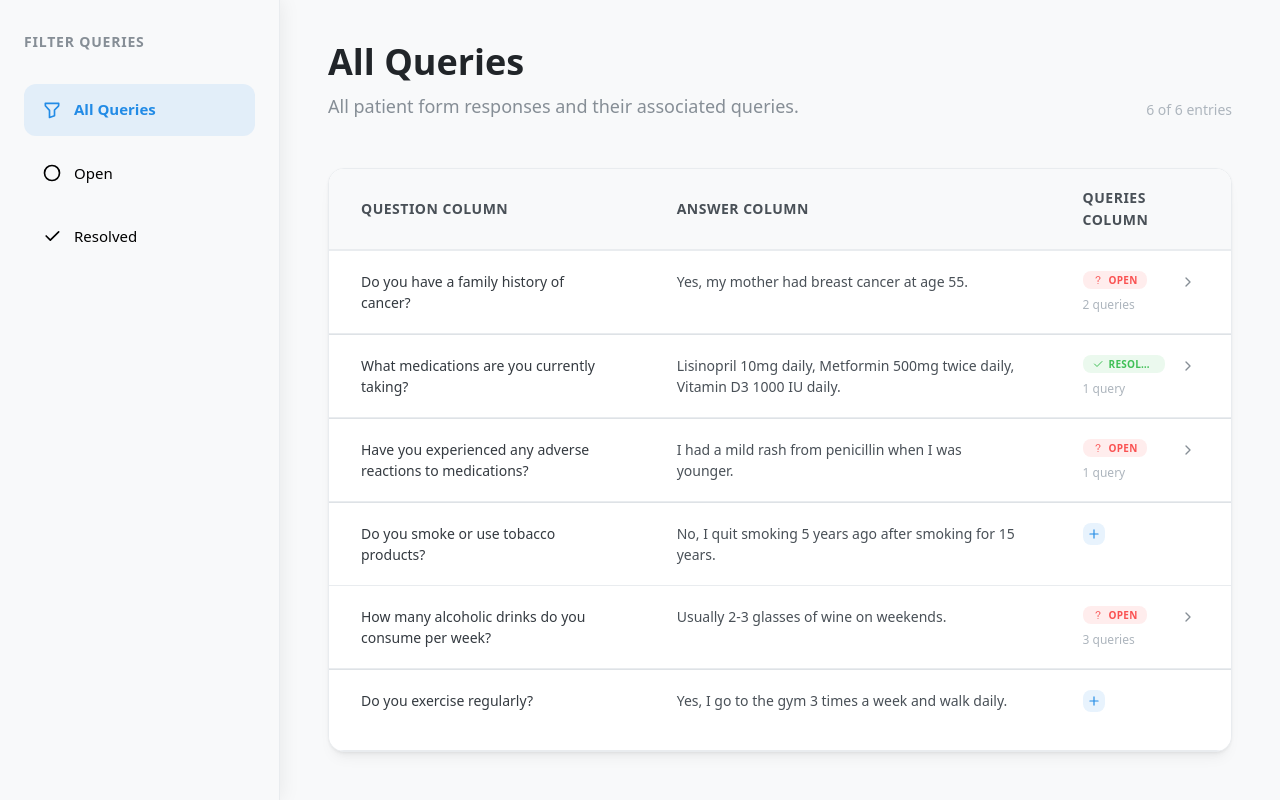
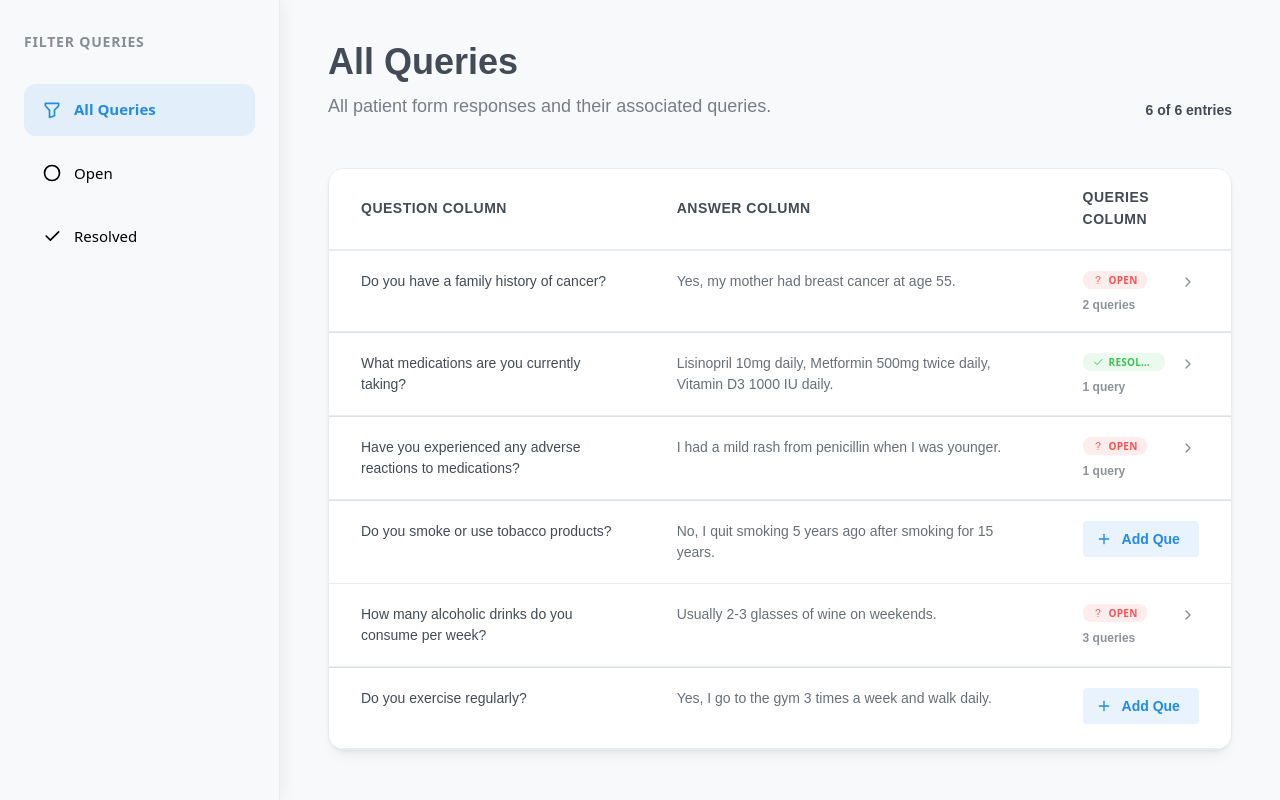
Before and after one commit to Digital-Ibraheem/vial-take-home, a Next.js app in the folder frontend/: page / in a window 1280 px wide. Built offline with nearby package versions, Linux system fonts and the light colour scheme.

Commit message:
fix/ui issue with modal and fonts

```diff
--- a/frontend/src/components/MainContent.tsx
+++ b/frontend/src/components/MainContent.tsx
@@ -7,77 +7,11 @@ import { useState } from 'react';
 import { useDisclosure } from '@mantine/hooks';
 import { FilterType } from './AppLayout';
 
+import { mockQueries, type QueryDetail } from '../data/mockQueries';
+
 interface MainContentProps {
   filter: FilterType;
 }
-
-interface QueryDetail {
-  id: number;
-  description: string;
-  createdAt: Date;
-  updatedAt: Date;
-  status: 'OPEN' | 'RESOLVED';
-}
-
-const mockQueries: Record<number, QueryDetail[]> = {
-  1: [
-    {
-      id: 1,
-      description: "Please provide more specific details about the type of breast cancer and any genetic testing results.",
-      createdAt: new Date('2024-01-15T10:30:00'),
-      updatedAt: new Date('2024-01-16T14:22:00'),
-      status: 'OPEN'
-    },
-    {
-      id: 2,
-      description: "Need clarification on the age of diagnosis and current screening recommendations.",
-      createdAt: new Date('2024-01-14T09:15:00'),
-      updatedAt: new Date('2024-01-15T11:45:00'),
-      status: 'OPEN'
-    }
-  ],
-  2: [
-    {
-      id: 3,
-      description: "Please confirm the exact dosages and timing of medication administration.",
-      createdAt: new Date('2024-01-12T16:20:00'),
-      updatedAt: new Date('2024-01-18T13:30:00'),
-      status: 'RESOLVED'
-    }
-  ],
-  3: [
-    {
-      id: 4,
-      description: "Require more details about the severity and duration of the allergic reaction.",
-      createdAt: new Date('2024-01-10T11:00:00'),
-      updatedAt: new Date('2024-01-11T09:30:00'),
-      status: 'OPEN'
-    }
-  ],
-  5: [
-    {
-      id: 5,
-      description: "Need clarification on specific types of alcoholic beverages and consumption patterns.",
-      createdAt: new Date('2024-01-08T14:15:00'),
-      updatedAt: new Date('2024-01-09T10:20:00'),
-      status: 'OPEN'
-    },
-    {
-      id: 6,
-      description: "Please provide information about any recent changes in drinking habits.",
-      createdAt: new Date('2024-01-07T13:45:00'),
-      updatedAt: new Date('2024-01-08T16:10:00'),
-      status: 'OPEN'
-    },
-    {
-      id: 7,
-      description: "Clarify if there are any associated health concerns or symptoms.",
-      createdAt: new Date('2024-01-06T12:30:00'),
-      updatedAt: new Date('2024-01-07T15:25:00'),
-      status: 'OPEN'
-    }
-  ]
-};
 
 const mockFormData = [
   {
@@ -129,6 +63,9 @@ export function MainContent({ filter }: MainContentProps) {
   const [selectedItem, setSelectedItem] = useState<typeof mockFormData[0] | null>(null);
   const [queryDescription, setQueryDescription] = useState('');
   const [expandedRow, setExpandedRow] = useState<number | null>(null);
+  const [editingQuery, setEditingQuery] = useState<number | null>(null);
+  const [editingDescription, setEditingDescription] = useState('');
+  const [editingStatus, setEditingStatus] = useState<'OPEN' | 'RESOLVED'>('OPEN');
 
   const handleCreateQuery = (item: typeof mockFormData[0]) => {
     setSelectedItem(item);
@@ -167,29 +104,57 @@ export function MainContent({ filter }: MainContentProps) {
     }).format(date);
   };
 
+  const handleEditQuery = (query: QueryDetail) => {
+    setEditingQuery(query.id);
+    setEditingDescription(query.description);
+    setEditingStatus(query.status);
+  };
+
+  const handleSaveQuery = (queryId: number) => {
+    console.log('Saving query:', {
+      id: queryId,
+      description: editingDescription,
+      status: editingStatus,
+    });
+    // Here you would typically make an API call to update the query
+    setEditingQuery(null);
+    setEditingDescription('');
+    setEditingStatus('OPEN');
+  };
+
+  const handleCancelEdit = () => {
+    setEditingQuery(null);
+    setEditingDescription('');
+    setEditingStatus('OPEN');
+  };
+
   const getQueryDisplay = (item: typeof mockFormData[0]) => {
-    // If no queries exist, show create query button
+    // If no queries exist, show create query button in chevron position
     if (item.queryCount === 0) {
       return (
         <Box style={{
           display: 'flex',
           flexDirection: 'row',
-          gap: '8px',
+          gap: '12px',
           height: '40px',
           alignItems: 'flex-start',
+          justifyContent: 'flex-end',
+          width: '100%',
         }}>
-          <Tooltip label="Create Query" position="top">
-            <ActionIcon
+          <Button
             variant="light"
             color="blue"
             size="sm"
-              radius="md"
+            leftSection={<IconPlus size={16} />}
             onClick={() => handleCreateQuery(item)}
-              style={{ cursor: 'pointer' }}
+            style={{
+              fontSize: '14px',
+              fontFamily: 'Euclid Circular A, sans-serif',
+              fontWeight: 600,
+            }}
           >
-              <IconPlus size={14} />
-            </ActionIcon>
-          </Tooltip>
+            Add Query
+          </Button>
         </Box>
       );
     }
@@ -224,7 +189,15 @@ export function MainContent({ filter }: MainContentProps) {
           >
             {item.queryStatus}
           </Badge>
-          <Text size="xs" c="gray.5" fw={500}>
+          <Text
+            size="xs"
+            c="rgb(67, 75, 86)"
+            fw={600}
+            style={{
+              fontFamily: 'Euclid Circular A, sans-serif',
+              opacity: 0.6,
+            }}
+          >
             {item.queryCount} {item.queryCount === 1 ? 'query' : 'queries'}
           </Text>
         </Box>
@@ -267,7 +240,13 @@ export function MainContent({ filter }: MainContentProps) {
           paddingBottom: '20px',
           height: '80px',
         }}>
-          <Text size="sm" fw={500} c="gray.8" lh={1.5}>
+          <Text
+            size="sm"
+            fw={500}
+            c="rgb(67, 75, 86)"
+            lh={1.5}
+            style={{ fontFamily: 'Euclid Circular A, sans-serif' }}
+          >
             {item.question}
           </Text>
         </Table.Td>
@@ -278,7 +257,15 @@ export function MainContent({ filter }: MainContentProps) {
           paddingBottom: '20px',
           height: '80px',
         }}>
-          <Text size="sm" c="gray.7" lh={1.5}>
+          <Text
+            size="sm"
+            c="rgb(67, 75, 86)"
+            lh={1.5}
+            style={{
+              fontFamily: 'Euclid Circular A, sans-serif',
+              opacity: 0.8,
+            }}
+          >
             {item.answer}
           </Text>
         </Table.Td>
@@ -305,25 +292,44 @@ export function MainContent({ filter }: MainContentProps) {
                   borderBottom: '1px solid var(--mantine-color-gray-2)',
                 }}
               >
-                <Text size="sm" fw={600} c="gray.7" mb="md">
+                                    <Text
+                      size="sm"
+                      fw={600}
+                      c="rgb(67, 75, 86)"
+                      mb="md"
+                      style={{
+                        fontFamily: 'Euclid Circular A, sans-serif',
+                      }}
+                    >
                       Query Details
                     </Text>
                 <Table style={{ backgroundColor: 'white', fontSize: '14px' }}>
                   <Table.Thead>
                     <Table.Tr>
-                      <Table.Th style={{ width: '45%' }}>Description</Table.Th>
-                      <Table.Th style={{ width: '20%' }}>Created</Table.Th>
-                      <Table.Th style={{ width: '20%' }}>Last Updated</Table.Th>
-                      <Table.Th style={{ width: '15%' }}>Status</Table.Th>
+                      <Table.Th style={{ width: '40%' }}>Description</Table.Th>
+                      <Table.Th style={{ width: '18%' }}>Created</Table.Th>
+                      <Table.Th style={{ width: '18%' }}>Last Updated</Table.Th>
+                      <Table.Th style={{ width: '14%' }}>Status</Table.Th>
+                      <Table.Th style={{ width: '10%' }}></Table.Th>
                     </Table.Tr>
                   </Table.Thead>
                   <Table.Tbody>
                     {mockQueries[item.id].map((query) => (
                       <Table.Tr key={query.id}>
                         <Table.Td>
+                          {editingQuery === query.id ? (
+                            <TextInput
+                              value={editingDescription}
+                              onChange={(event) => setEditingDescription(event.currentTarget.value)}
+                              size="sm"
+                              placeholder="Enter query description"
+                              style={{ fontSize: '14px' }}
+                            />
+                          ) : (
                             <Text size="sm" lh={1.4}>
                               {query.description}
                             </Text>
+                          )}
                         </Table.Td>
                         <Table.Td>
                           <Text size="xs" c="gray.6">
@@ -336,6 +342,22 @@ export function MainContent({ filter }: MainContentProps) {
                           </Text>
                         </Table.Td>
                         <Table.Td>
+                          {editingQuery === query.id ? (
+                            <Group gap="xs" align="center">
+                              <Checkbox
+                                checked={editingStatus === 'RESOLVED'}
+                                onChange={(event) =>
+                                  setEditingStatus(event.currentTarget.checked ? 'RESOLVED' : 'OPEN')
+                                }
+                                size="sm"
+                                color="green"
+                                label=""
+                              />
+                              <Text size="xs" c="gray.6">
+                                {editingStatus === 'RESOLVED' ? 'Resolved' : 'Open'}
+                              </Text>
+                            </Group>
+                          ) : (
                             <Badge
                               color={query.status === 'OPEN' ? 'red' : 'green'}
                               variant="light"
@@ -343,11 +365,74 @@ export function MainContent({ filter }: MainContentProps) {
                             >
                               {query.status}
                             </Badge>
+                          )}
+                        </Table.Td>
+                        <Table.Td>
+                          {editingQuery === query.id ? (
+                            <Group gap="xs">
+                              <Tooltip label="Save changes">
+                                <ActionIcon
+                                  color="green"
+                                  variant="light"
+                                  size="sm"
+                                  onClick={() => handleSaveQuery(query.id)}
+                                >
+                                  <IconDeviceFloppy size={14} />
+                                </ActionIcon>
+                              </Tooltip>
+                              <Tooltip label="Cancel">
+                                <ActionIcon
+                                  color="gray"
+                                  variant="light"
+                                  size="sm"
+                                  onClick={handleCancelEdit}
+                                >
+                                  <IconX size={14} />
+                                </ActionIcon>
+                              </Tooltip>
+                            </Group>
+                          ) : (
+                            <Tooltip label="Edit query">
+                              <ActionIcon
+                                color="blue"
+                                variant="light"
+                                size="sm"
+                                onClick={() => handleEditQuery(query)}
+                              >
+                                <IconPencil size={14} />
+                              </ActionIcon>
+                            </Tooltip>
+                          )}
                         </Table.Td>
                       </Table.Tr>
                     ))}
                   </Table.Tbody>
                 </Table>
+
+                {/* Create Query Button at bottom of expanded queries */}
+                <Box style={{
+                  padding: '16px 0 8px 0',
+                  borderTop: '1px solid var(--mantine-color-gray-2)',
+                  marginTop: '16px',
+                  display: 'flex',
+                  justifyContent: 'center',
+                }}>
+                  <Button
+                    variant="light"
+                    color="blue"
+                    size="sm"
+                    leftSection={<IconPlus size={16} />}
+                    onClick={() => handleCreateQuery(item)}
+                    style={{
+                      fontSize: '14px',
+                      fontFamily: 'Poppins, sans-serif',
+                      fontWeight: 600,
+                      fontStyle: 'normal',
+                    }}
+                  >
+                    Add New Query
+                  </Button>
+                </Box>
               </Box>
             </Collapse>
           </Table.Td>
@@ -374,19 +459,52 @@ export function MainContent({ filter }: MainContentProps) {
         <Box>
           <Group justify="space-between" align="flex-end" mb="md">
             <Box>
-              <Text size="2.25rem" fw={700} c="gray.9" mb="xs" lh={1.2}>
+              <Text
+                size="2.25rem"
+                fw={700}
+                c="rgb(67, 75, 86)"
+                mb="xs"
+                lh={1.2}
+                style={{ fontFamily: 'Euclid Circular A, sans-serif' }}
+              >
                 {getFilterTitle()}
               </Text>
-              <Text size="lg" c="gray.6" lh={1.5} maw={600}>
+              <Text
+                size="lg"
+                c="rgb(67, 75, 86)"
+                lh={1.5}
+                maw={600}
+                style={{
+                  fontFamily: 'Euclid Circular A, sans-serif',
+                  opacity: 0.7,
+                }}
+              >
                 {getFilterDescription()}
               </Text>
             </Box>
             <Box ta="right">
-              <Text size="sm" c="gray.5" fw={500}>
+              <Text
+                size="sm"
+                c="rgb(67, 75, 86)"
+                fw={600}
+                style={{
+                  fontFamily: 'Poppins, sans-serif',
+                  fontStyle: 'normal',
+                }}
+              >
                 {filteredData.length} of {mockFormData.length} entries
               </Text>
               {filter !== 'All' && (
-                <Text size="xs" c="gray.4" mt={2}>
+                <Text
+                  size="xs"
+                  c="rgb(67, 75, 86)"
+                  mt={2}
+                  style={{
+                    fontFamily: 'Poppins, sans-serif',
+                    fontStyle: 'normal',
+                    opacity: 0.6,
+                  }}
+                >
                   Filtered by {filter.toLowerCase()} status
                 </Text>
               )}
@@ -425,7 +543,7 @@ export function MainContent({ filter }: MainContentProps) {
                 }}
               >
                 <Table.Thead style={{
-                  backgroundColor: 'var(--mantine-color-gray-0)',
+                  backgroundColor: '#ffffff',
                   borderBottom: '2px solid var(--mantine-color-gray-2)',
                 }}>
                   <Table.Tr style={{ height: '60px' }}>
@@ -434,9 +552,11 @@ export function MainContent({ filter }: MainContentProps) {
                       paddingBottom: '18px',
                       fontWeight: 600,
                       fontSize: '14px',
-                      color: 'var(--mantine-color-gray-7)',
+                      color: 'rgb(67, 75, 86)',
                       letterSpacing: '0.5px',
                       textTransform: 'uppercase',
+                      fontFamily: 'Poppins, sans-serif',
+                      fontStyle: 'normal',
                       width: '35%',
                     }}>
                       Question Column
@@ -446,9 +566,11 @@ export function MainContent({ filter }: MainContentProps) {
                       paddingBottom: '18px',
                       fontWeight: 600,
                       fontSize: '14px',
-                      color: 'var(--mantine-color-gray-7)',
+                      color: 'rgb(67, 75, 86)',
                       letterSpacing: '0.5px',
                       textTransform: 'uppercase',
+                      fontFamily: 'Poppins, sans-serif',
+                      fontStyle: 'normal',
                       width: '45%',
                     }}>
                       Answer Column
@@ -458,9 +580,11 @@ export function MainContent({ filter }: MainContentProps) {
                       paddingBottom: '18px',
                       fontWeight: 600,
                       fontSize: '14px',
-                      color: 'var(--mantine-color-gray-7)',
+                      color: 'rgb(67, 75, 86)',
                       letterSpacing: '0.5px',
                       textTransform: 'uppercase',
+                      fontFamily: 'Poppins, sans-serif',
+                      fontStyle: 'normal',
                       width: '20%',
                     }}>
                       Queries Column
@@ -478,39 +602,86 @@ export function MainContent({ filter }: MainContentProps) {
       <Modal
         opened={opened}
         onClose={close}
-        title="Create Query"
-        size="md"
+        title={
+          <Text size="lg" fw={600}>Create New Query</Text>
+        }
+        size="lg"
         centered
+        radius="lg"
+        padding="xl"
+        styles={{
+          header: {
+            backgroundColor: 'var(--mantine-color-gray-0)',
+            borderBottom: '1px solid var(--mantine-color-gray-2)',
+            borderRadius: '12px 12px 0 0',
+            padding: '20px 24px',
+          },
+          body: {
+            padding: '24px',
+          },
+        }}
       >
-        <Stack gap="lg">
-          <Box>
-            <Text size="sm" c="gray.6" mb="xs">
-              Creating query for:
+        <Stack gap="xl">
+          <Box
+            style={{
+              backgroundColor: 'var(--mantine-color-blue-0)',
+              border: '1px solid var(--mantine-color-blue-2)',
+              borderRadius: '8px',
+              padding: '16px',
+            }}
+          >
+            <Group gap="sm" mb="sm">
+              <Text size="sm" fw={600} c="blue.7">
+                Query Context
               </Text>
-            <Text size="sm" fw={500} c="gray.8">
+            </Group>
+            <Text size="sm" c="gray.7" lh={1.5} mb="sm">
               {selectedItem?.question}
             </Text>
-            <Text size="xs" c="gray.5" mt="xs">
-              Title will be: Query | {selectedItem?.question}
+            <Text size="xs" c="gray.5" style={{ fontStyle: 'italic' }}>
+              Title: Query | {selectedItem?.question}
             </Text>
           </Box>
 
+          <Box>
+            <Text size="sm" fw={500} mb="xs" c="gray.8">
+              Query Description <Text span c="red">*</Text>
+            </Text>
             <Textarea
-            label="Query Description"
-            placeholder="Describe what clarification or additional information is needed"
+              placeholder="Describe what clarification or additional information is needed..."
               value={queryDescription}
               onChange={(event) => setQueryDescription(event.currentTarget.value)}
-            minRows={4}
-            required
+              minRows={5}
+              autosize
+              maxRows={8}
+              styles={{
+                input: {
+                  fontSize: '14px',
+                  lineHeight: 1.5,
+                  padding: '12px',
+                },
+              }}
             />
+            <Text size="xs" c="gray.5" mt="xs">
+              Provide clear details about what additional information is needed.
+            </Text>
+          </Box>
 
-          <Group justify="flex-end" gap="sm">
-            <Button variant="subtle" onClick={close}>
+          <Group justify="space-between" pt="md">
+            <Button
+              variant="subtle"
+              color="gray"
+              onClick={close}
+              size="md"
+            >
               Cancel
             </Button>
             <Button
               onClick={handleSubmitQuery}
               disabled={!queryDescription.trim()}
+              size="md"
+              leftSection={<IconPlus size={16} />}
+              style={{ minWidth: '140px' }}
             >
               Create Query
             </Button>
--- /dev/null
+++ b/frontend/src/data/mockQueries.ts
@@ -0,0 +1,69 @@
+interface QueryDetail {
+  id: number;
+  description: string;
+  createdAt: Date;
+  updatedAt: Date;
+  status: 'OPEN' | 'RESOLVED';
+}
+
+export const mockQueries: Record<number, QueryDetail[]> = {
+  1: [
+    {
+      id: 1,
+      description: "Please provide more specific details about the type of breast cancer and any genetic testing results.",
+      createdAt: new Date('2024-01-15T10:30:00'),
+      updatedAt: new Date('2024-01-16T14:22:00'),
+      status: 'OPEN'
+    },
+    {
+      id: 2,
+      description: "Need clarification on the age of diagnosis and current screening recommendations.",
+      createdAt: new Date('2024-01-14T09:15:00'),
+      updatedAt: new Date('2024-01-15T11:45:00'),
+      status: 'OPEN'
+    }
+  ],
+  2: [
+    {
+      id: 3,
+      description: "Please confirm the exact dosages and timing of medication administration.",
+      createdAt: new Date('2024-01-12T16:20:00'),
+      updatedAt: new Date('2024-01-18T13:30:00'),
+      status: 'RESOLVED'
+    }
+  ],
+  3: [
+    {
+      id: 4,
+      description: "Require more details about the severity and duration of the allergic reaction.",
+      createdAt: new Date('2024-01-10T11:00:00'),
+      updatedAt: new Date('2024-01-11T09:30:00'),
+      status: 'OPEN'
+    }
+  ],
+  5: [
+    {
+      id: 5,
+      description: "Need clarification on specific types of alcoholic beverages and consumption patterns.",
+      createdAt: new Date('2024-01-08T14:15:00'),
+      updatedAt: new Date('2024-01-09T10:20:00'),
+      status: 'OPEN'
+    },
+    {
+      id: 6,
+      description: "Please provide information about any recent changes in drinking habits.",
+      createdAt: new Date('2024-01-07T13:45:00'),
+      updatedAt: new Date('2024-01-08T16:10:00'),
+      status: 'OPEN'
+    },
+    {
+      id: 7,
+      description: "Clarify if there are any associated health concerns or symptoms.",
+      createdAt: new Date('2024-01-06T12:30:00'),
+      updatedAt: new Date('2024-01-07T15:25:00'),
+      status: 'OPEN'
+    }
+  ]
+};
+
+export type { QueryDetail };
```
Lines whose indentation alone changed are shown as unchanged.
